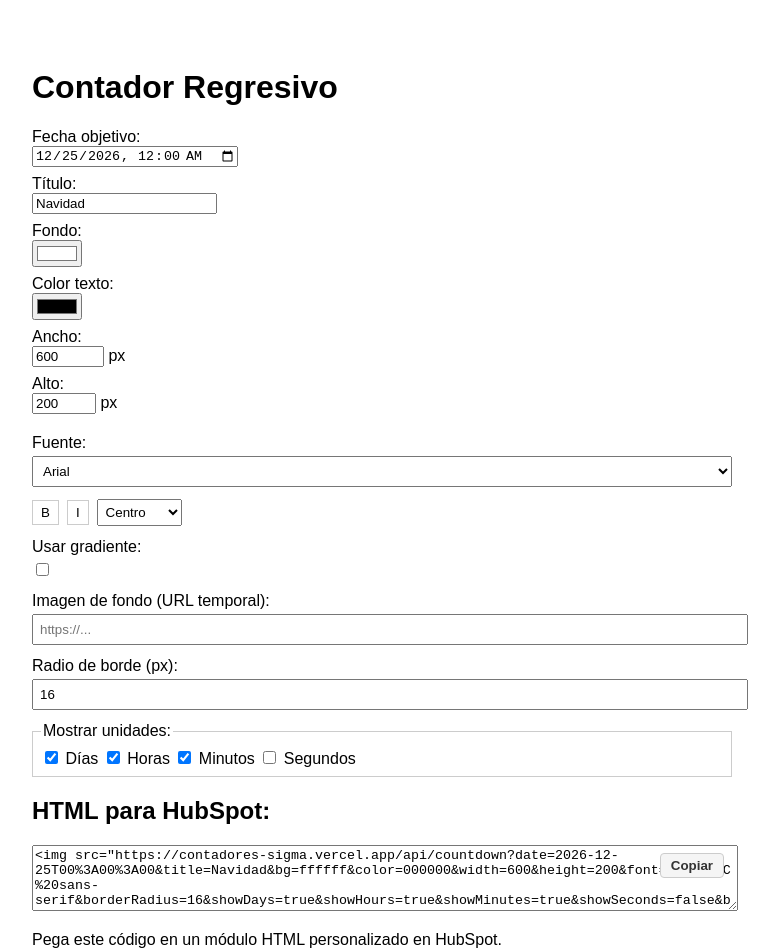
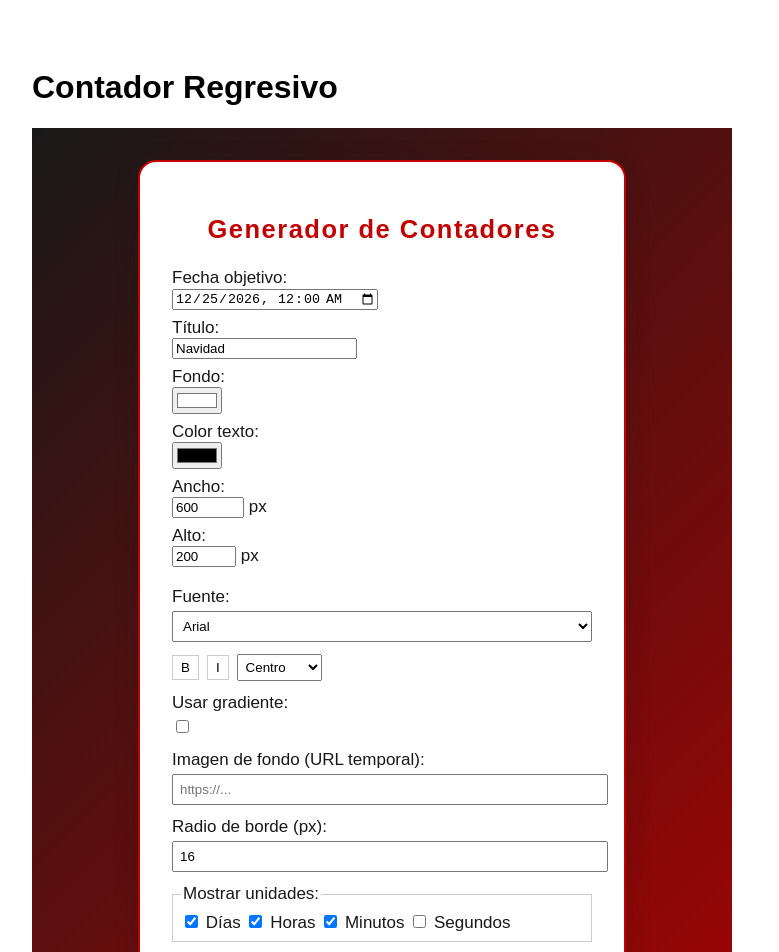
Before and after one commit to EA-UC-NLC/contadores, a Next.js app: page / in a window 1280 px wide. Shown: the top 952 px of the page, without its empty margins (258-1037 px from the left). Built offline with nearby package versions, Linux system fonts and the light colour scheme.

Commit message:
ui: rediseño simple y bonito con paleta Kreator (no metalero)

```diff
--- a/app/FormGenerator.tsx
+++ b/app/FormGenerator.tsx
@@ -1,5 +1,14 @@
 "use client";
 import React, { useState } from "react";
+
+// Paleta Kreator: rojo #c20000, negro #181818, gris #bdbdbd, blanco #fff, dorado #e6b800
+const KREATOR_COLORS = {
+  primary: "#c20000",
+  dark: "#181818",
+  gray: "#bdbdbd",
+  light: "#fff",
+  gold: "#e6b800"
+};
 
 const FONT_OPTIONS = [
   { label: "Arial", value: "Arial, sans-serif" },
@@ -46,7 +55,34 @@ export default function FormGenerator() {
   const htmlSnippet = `<img src="https://contadores-sigma.vercel.app${url}" alt="Contador regresivo" width="${width}">`;
 
   return (
-    <form style={{ marginBottom: 32 }} onSubmit={e => e.preventDefault()}>
+    <div style={{
+      background: `linear-gradient(135deg, ${KREATOR_COLORS.dark} 0%, ${KREATOR_COLORS.primary} 100%)`,
+      minHeight: '100vh',
+      display: 'flex',
+      alignItems: 'center',
+      justifyContent: 'center',
+      padding: 0
+    }}>
+      <form style={{
+        background: KREATOR_COLORS.light,
+        borderRadius: 18,
+        boxShadow: `0 4px 24px 0 ${KREATOR_COLORS.dark}33`,
+        padding: 32,
+        maxWidth: 420,
+        width: '100%',
+        margin: 32,
+        border: `2px solid ${KREATOR_COLORS.primary}`,
+        color: KREATOR_COLORS.dark,
+        fontFamily: 'Arial Rounded MT Bold, Arial, sans-serif',
+        fontSize: 17
+      }} onSubmit={e => e.preventDefault()}>
+        <h2 style={{
+          color: KREATOR_COLORS.primary,
+          textAlign: 'center',
+          marginBottom: 24,
+          letterSpacing: 1.5,
+          fontWeight: 700
+        }}>Generador de Contadores</h2>
         <label>Fecha objetivo:<br/>
           <input type="datetime-local" value={date.slice(0,16)} onChange={e=>setDate(e.target.value)} style={{marginBottom:8}} />
         </label><br/>
@@ -100,9 +136,11 @@ export default function FormGenerator() {
           <label><input type="checkbox" checked={showMinutes} onChange={e => setShowMinutes(e.target.checked)} /> Minutos</label>{' '}
           <label><input type="checkbox" checked={showSeconds} onChange={e => setShowSeconds(e.target.checked)} /> Segundos</label>
         </fieldset>
-      <h2>HTML para HubSpot:</h2>
+        <h2 style={{ color: KREATOR_COLORS.primary, marginTop: 32, fontSize: 20 }}>Vista previa:</h2>
+        <img src={url} alt="Contador regresivo" width={width} height={height} style={{ border: `2px solid ${KREATOR_COLORS.gold}`, borderRadius: 12, marginBottom: 20, display: 'block', background: KREATOR_COLORS.gray }} />
+        <h2 style={{ color: KREATOR_COLORS.primary, fontSize: 18 }}>HTML para HubSpot:</h2>
         <div style={{ position: 'relative', marginBottom: 8 }}>
-        <textarea style={{width:'100%',height:60}} readOnly value={htmlSnippet} />
+          <textarea style={{width:'100%',height:60, border: `1.5px solid ${KREATOR_COLORS.gray}`, borderRadius: 6, fontFamily: 'monospace', fontSize: 15, background: KREATOR_COLORS.light, color: KREATOR_COLORS.dark, padding: 8 }} readOnly value={htmlSnippet} />
           <button
             type="button"
             onClick={() => {
@@ -112,16 +150,18 @@ export default function FormGenerator() {
             }}
             style={{
               position: 'absolute',
-            top: 8,
-            right: 8,
-            background: copied ? '#4caf50' : '#f5f5f5',
-            color: copied ? '#fff' : '#333',
-            border: '1px solid #ccc',
+              top: 10,
+              right: 10,
+              background: copied ? KREATOR_COLORS.gold : KREATOR_COLORS.primary,
+              color: copied ? KREATOR_COLORS.dark : KREATOR_COLORS.light,
+              border: 'none',
               borderRadius: 4,
-            padding: '4px 10px',
+              padding: '4px 14px',
               cursor: 'pointer',
-            fontWeight: 600,
-            transition: 'background 0.2s, color 0.2s',
+              fontWeight: 700,
+              fontSize: 15,
+              boxShadow: copied ? `0 0 0 2px ${KREATOR_COLORS.gold}` : 'none',
+              transition: 'background 0.2s, color 0.2s, box-shadow 0.2s',
               zIndex: 2
             }}
             aria-label="Copiar código"
@@ -129,10 +169,8 @@ export default function FormGenerator() {
             {copied ? '¡Copiado!' : 'Copiar'}
           </button>
         </div>
-      <p>Pega este código en un módulo HTML personalizado en HubSpot.</p>
-
-      <h2>Vista previa:</h2>
-      <img src={url} alt="Contador regresivo" width={width} height={height} style={{ border: '1px solid #ccc', marginBottom: 20, display: 'block' }} />
+        <p style={{ color: KREATOR_COLORS.gray, fontSize: 14, marginBottom: 0, textAlign: 'center' }}>Pega este código en un módulo HTML personalizado en HubSpot.</p>
       </form>
+    </div>
   );
 }
```
Lines whose indentation alone changed are shown as unchanged.
